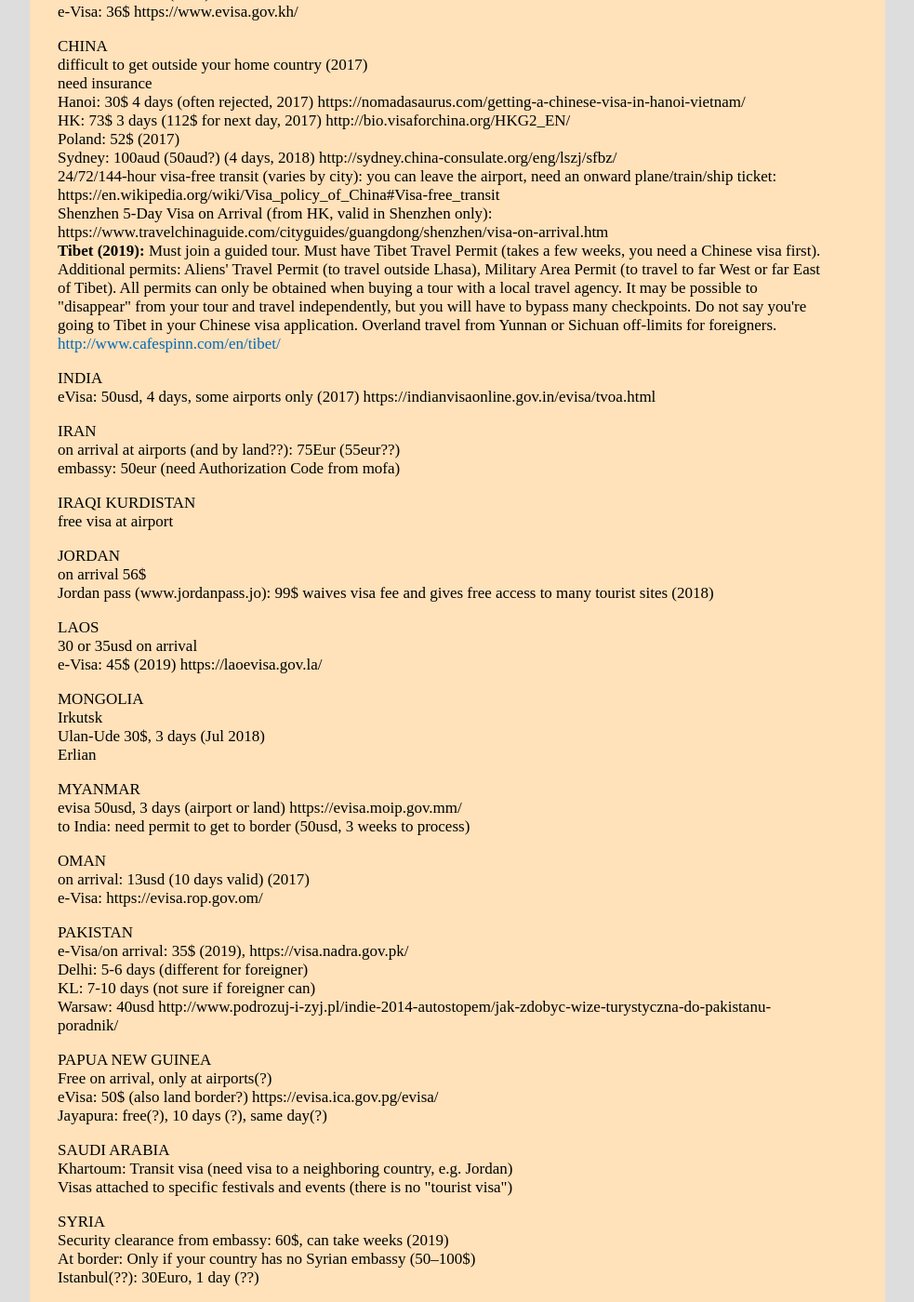
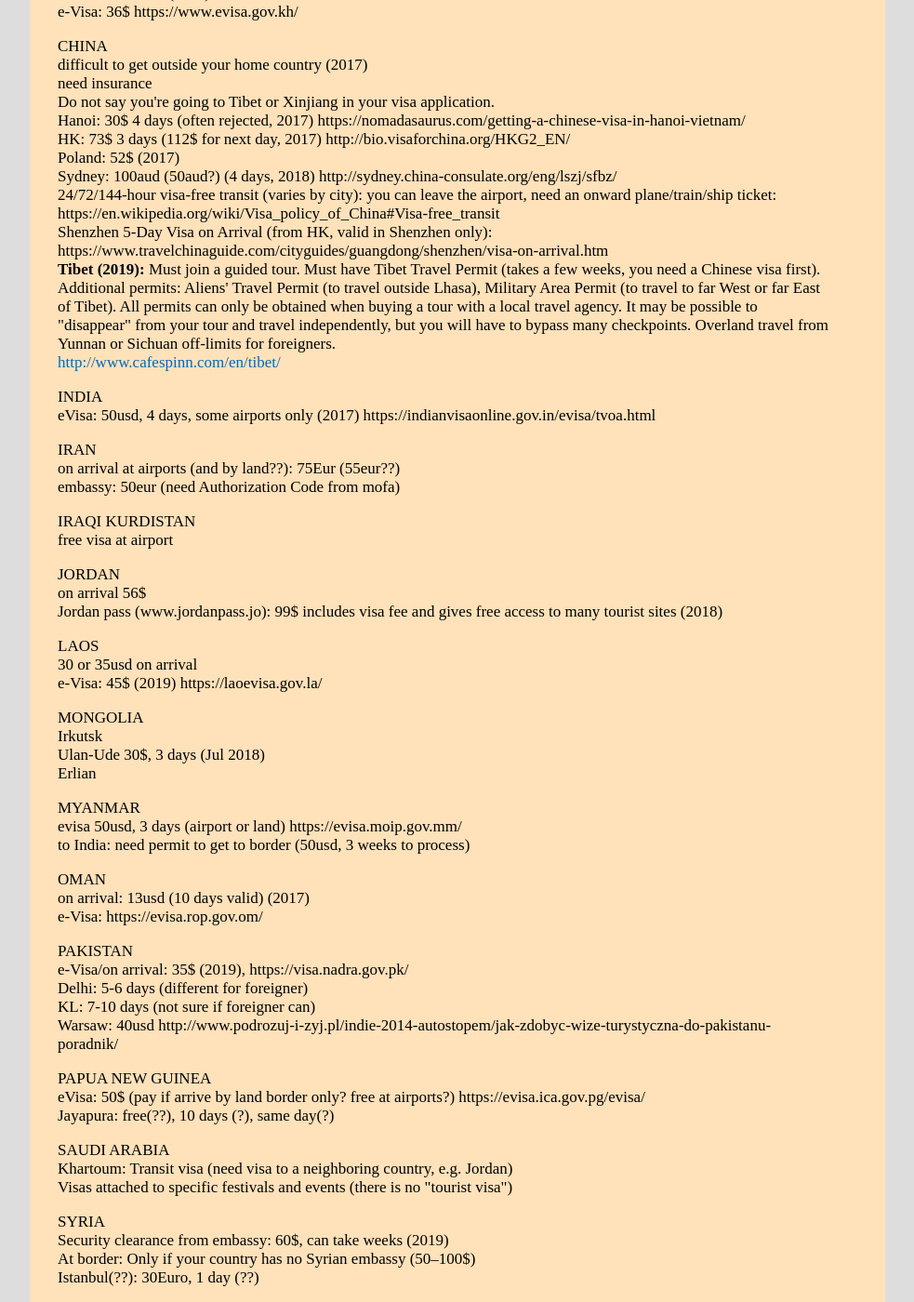
Before and after one commit to witbag/witbag.github.io, a Jekyll site: the page built from travel/visas.html, in a window 1280 px wide and 1400 px high, scrolled down 4656 px. Shown: the whole window at 93% size, without its empty margins (148-1131 px from the left). Built offline with Jekyll 4.4.1, drawn with Linux system fonts in a browser that asks for light colours; some of the changed text lies outside the part shown.

Commit message:
Update visas.html

```diff
--- a/travel/visas.html
+++ b/travel/visas.html
@@ -88,21 +88,21 @@ AFGHANISTAN<br /><a href="https://caravanistan.com/visa/afghanistan" target=_bla
 <p>AZERBAIJAN<br />eVisa: 20usd, 3 days (2017) https://evisa.gov.az/en/</p>
 <p>BANGLADESH<br />15euro, on arrival 50usd</p>
 <p>CAMBODIA<br />on arrival: 30usd (35$?)<br>e-Visa: 36$ https://www.evisa.gov.kh/</p>
-<p>CHINA<br />difficult to get outside your home country (2017)<br />need insurance<br />Hanoi: 30$ 4 days (often rejected, 2017) https://nomadasaurus.com/getting-a-chinese-visa-in-hanoi-vietnam/<br />HK: 73$ 3 days (112$ for next day, 2017) http://bio.visaforchina.org/HKG2_EN/<br />Poland: 52$ (2017)<br />Sydney: 100aud (50aud?) (4 days, 2018) http://sydney.china-consulate.org/eng/lszj/sfbz/<br>
+<p>CHINA<br />difficult to get outside your home country (2017)<br />need insurance<br />Do not say you're going to Tibet or Xinjiang in your visa application.<br />Hanoi: 30$ 4 days (often rejected, 2017) https://nomadasaurus.com/getting-a-chinese-visa-in-hanoi-vietnam/<br />HK: 73$ 3 days (112$ for next day, 2017) http://bio.visaforchina.org/HKG2_EN/<br />Poland: 52$ (2017)<br />Sydney: 100aud (50aud?) (4 days, 2018) http://sydney.china-consulate.org/eng/lszj/sfbz/<br>
 24/72/144-hour visa-free transit (varies by city): you can leave the airport, need an onward plane/train/ship ticket: https://en.wikipedia.org/wiki/Visa_policy_of_China#Visa-free_transit<br>
 Shenzhen 5-Day Visa on Arrival (from HK, valid in Shenzhen only): https://www.travelchinaguide.com/cityguides/guangdong/shenzhen/visa-on-arrival.htm<br>
-<b>Tibet (2019):</b> Must join a guided tour. Must have Tibet Travel Permit (takes a few weeks, you need a Chinese visa first). Additional permits: Aliens' Travel Permit (to travel outside Lhasa), Military Area Permit (to travel to far West or far East of Tibet). All permits can only be obtained when buying a tour with a local travel agency. It may be possible to "disappear" from your tour and travel independently, but you will have to bypass many checkpoints. Do not say you're going to Tibet in your Chinese visa application. Overland travel from Yunnan or Sichuan off-limits for foreigners.<br>
+<b>Tibet (2019):</b> Must join a guided tour. Must have Tibet Travel Permit (takes a few weeks, you need a Chinese visa first). Additional permits: Aliens' Travel Permit (to travel outside Lhasa), Military Area Permit (to travel to far West or far East of Tibet). All permits can only be obtained when buying a tour with a local travel agency. It may be possible to "disappear" from your tour and travel independently, but you will have to bypass many checkpoints. Overland travel from Yunnan or Sichuan off-limits for foreigners.<br>
 <a href="http://www.cafespinn.com/en/tibet/" target=_blank>http://www.cafespinn.com/en/tibet/</a></p>
 <p>INDIA<br />eVisa: 50usd, 4 days, some airports only (2017) https://indianvisaonline.gov.in/evisa/tvoa.html</p>
 <p>IRAN<br />on arrival at airports (and by land??): 75Eur (55eur??)<br />embassy: 50eur (need Authorization Code from mofa)</p>
 <p>IRAQI KURDISTAN<br />free visa at airport</p>
-<p>JORDAN<br />on arrival 56$<br />Jordan pass (www.jordanpass.jo): 99$ waives visa fee and gives free access to many tourist sites (2018)</p>
+<p>JORDAN<br />on arrival 56$<br />Jordan pass (www.jordanpass.jo): 99$ includes visa fee and gives free access to many tourist sites (2018)</p>
 <p>LAOS<br />30 or 35usd on arrival<br>e-Visa: 45$ (2019) https://laoevisa.gov.la/</p>
 <p>MONGOLIA<br />Irkutsk<br />Ulan-Ude 30$, 3 days (Jul 2018)<br />Erlian</p>
 <p>MYANMAR<br />evisa 50usd, 3 days (airport or land) https://evisa.moip.gov.mm/<br />to India: need permit to get to border (50usd, 3 weeks to process)</p>
 <p>OMAN<br />on arrival: 13usd (10 days valid) (2017)<br>e-Visa: https://evisa.rop.gov.om/</p>
 <p>PAKISTAN<br>e-Visa/on arrival: 35$ (2019), https://visa.nadra.gov.pk/<br>Delhi: 5-6 days (different for foreigner)<br />KL: 7-10 days (not sure if foreigner can)<br />Warsaw: 40usd http://www.podrozuj-i-zyj.pl/indie-2014-autostopem/jak-zdobyc-wize-turystyczna-do-pakistanu-poradnik/</p>
-<p>PAPUA NEW GUINEA<br />Free on arrival, only at airports(?)<br />eVisa: 50$ (also land border?) https://evisa.ica.gov.pg/evisa/<br />Jayapura: free(?), 10 days (?), same day(?)</p>
+<p>PAPUA NEW GUINEA<br />eVisa: 50$ (pay if arrive by land border only? free at airports?) https://evisa.ica.gov.pg/evisa/<br />Jayapura: free(??), 10 days (?), same day(?)</p>
 <p>SAUDI ARABIA<br />Khartoum: Transit visa (need visa to a neighboring country, e.g. Jordan)<br />Visas attached to specific festivals and events (there is no "tourist visa")</p>
 <p>SYRIA<br />Security clearance from embassy: 60$, can take weeks (2019)<br />At border: Only if your country has no Syrian embassy (50&ndash;100$)<br />Istanbul(??): 30Euro, 1 day (??)</p>
 <p>TAJIKISTAN<br />eVisa: 50usd , all border points (2017) https://www.evisa.tj<br />on arrival: Dushanbe (35$ or 45 euro)</p>
@@ -122,4 +122,4 @@ CUBA<br />Only need toursit card from Cuban missions, travel agencies or airline
 <p><a id="europe"></a><center><h4>Visas in Europe</h4></center>
 <p>BELARUS<br />Visa free: only if flying in and out of Minsk airport (2019)<br />25Eur (5 days), must have insurance and hotel reservation (official document) or travel agency voucher (2019)<br />transit visa (stay max 2 days): 10Eur (5 days), must have to/from ticket</p>
 <p>RUSSIA<br />35euro/145pln, 5-10 days (2018)<br />need voucher from travel agent (about 80pln, 1 day)<br />need insurance<br />register visa in hotel after arriving (free)<br />Kaliningrad Oblast: free e-visa, 4-day processing (2019) https://evisa.kdmid.ru/</p>
-<p>SCHENGEN AREA (26 countries)<br />60 Euro<br />Crazy requirements: roundtrip plane ticket, health insurance, hotel booking for the entire stay, interview at Embassy, cover letter, bank statement, evidence of employment</p>
+<p>SCHENGEN AREA (26 countries)<br />60 Euro<br />Crazy requirements: roundtrip plane ticket, hotel booking for the entire stay, interview at Embassy, cover letter, bank statement, evidence of employment, health insurance...</p>
```
